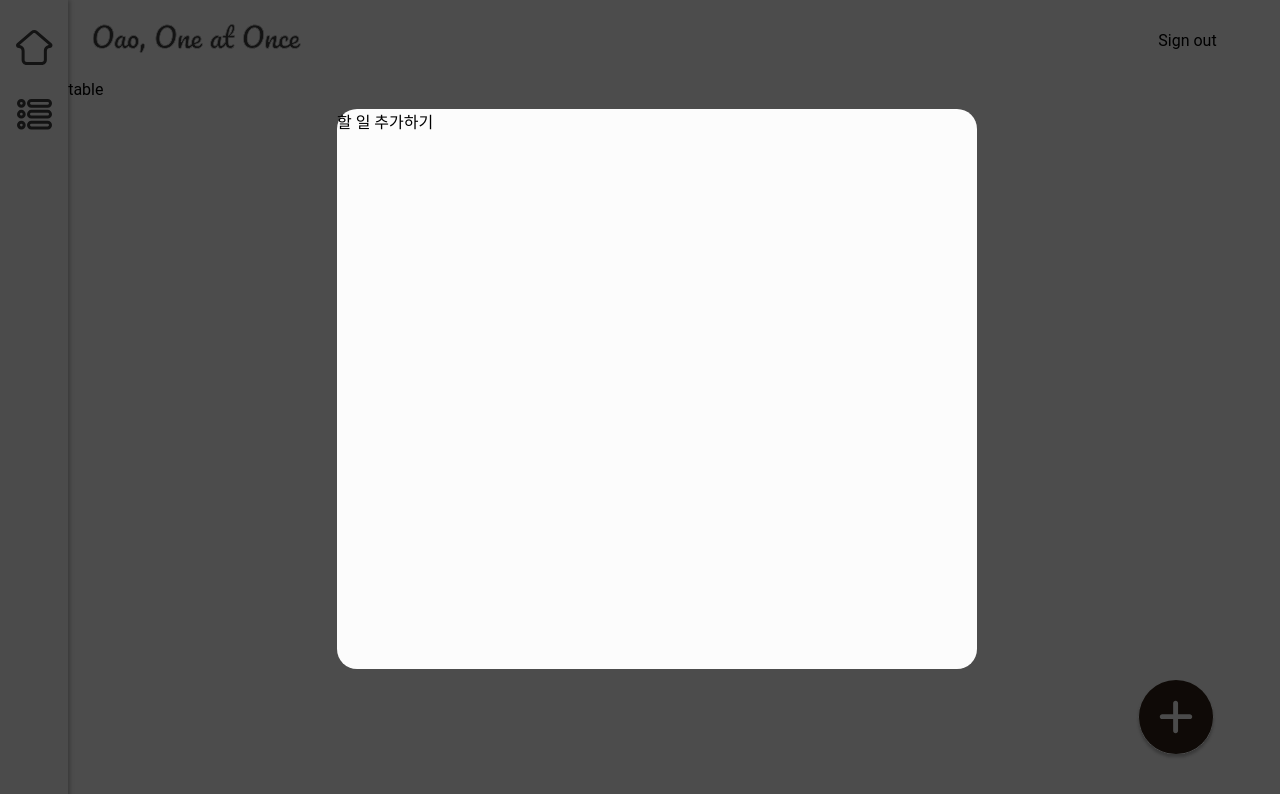
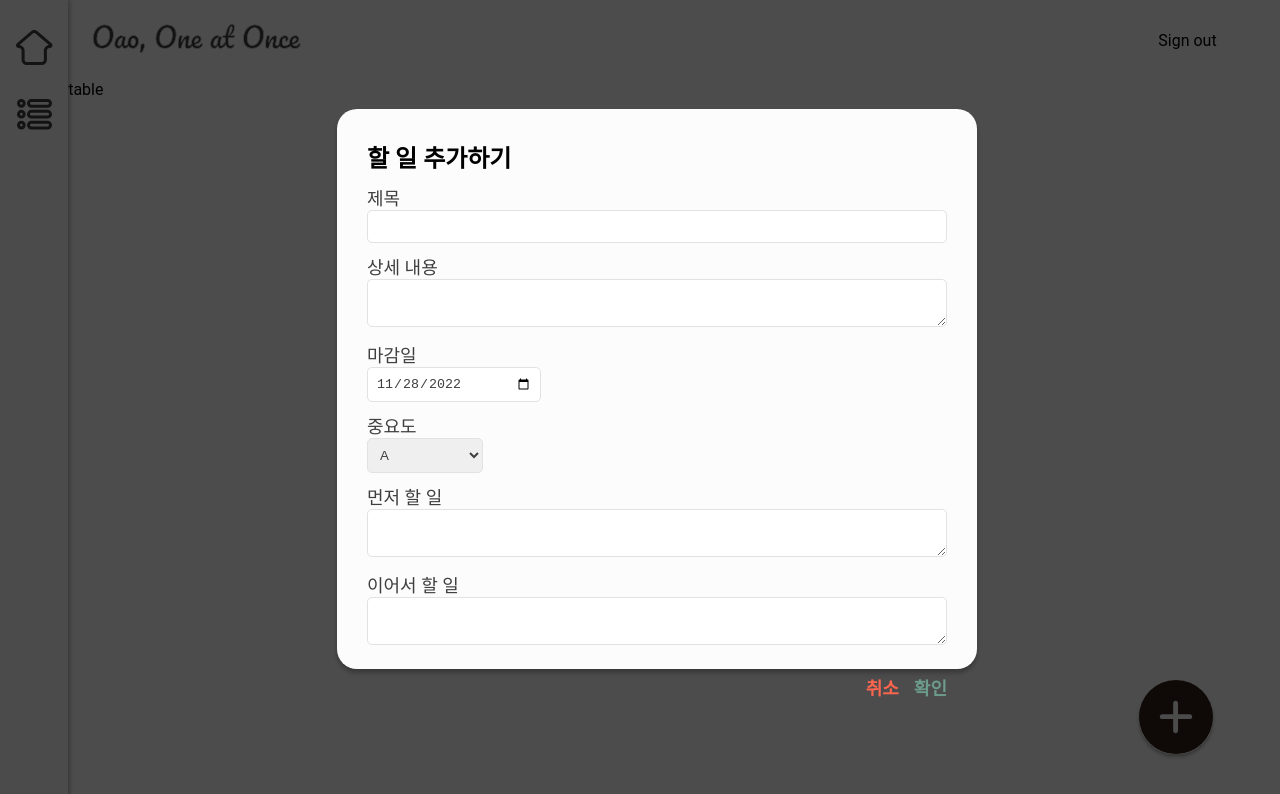
Before and after one commit to boostcampwm-2022/web20-OAO, a React (Vite) app in the folder client/: page /table in a window 1280 px wide. Both pictures are taken after a click on the button 1176 px from the left and 721 px from the top of the page. Shown: the top 794 px of the page. Built offline with nearby package versions, Linux system fonts and the light colour scheme.

Commit message:
feat: todo modal 추가(레이아웃, 이벤트)

```diff
--- a/client/src/App.tsx
+++ b/client/src/App.tsx
@@ -2,6 +2,7 @@ import { ReactElement } from 'react';
 import { BrowserRouter, Routes, Route } from 'react-router-dom';
 import { Provider } from 'jotai';
 import styled from 'styled-components';
+import { ToastContainer } from 'react-toastify';
 
 import Header from './container/Header';
 import Menubar from './container/Menubar';
@@ -17,6 +18,7 @@ const App = (): ReactElement => {
   return (
     <Provider>
       <BrowserRouter>
+        <ToastContainer />
         <OverLay />
         <Menubar />
         <Wrapper>
--- /dev/null
+++ b/client/src/components/LabeledInput.tsx
@@ -0,0 +1,87 @@
+import { ReactElement, useState, memo } from 'react';
+import Text from '@components/Text';
+import { PRIMARY_COLORS } from '@util/Constants';
+import { getTodayDate } from '@util/Common';
+
+import styled from 'styled-components';
+import Select from '@components/Select';
+import { toast } from 'react-toastify';
+
+const { darkGray, lightGray } = PRIMARY_COLORS;
+
+interface InputProps {
+  label: string;
+  maxLength: number | string;
+  type: string;
+  id: string;
+}
+
+const Wrapper = styled.div`
+  width: 100%;
+
+  & {
+    width: 100%;
+    gap: 5px;
+  }
+  > *:focus {
+    outline: 1px solid ${darkGray};
+  }
+  > input,
+  textarea,
+  select {
+    padding: 8px;
+    border: 1px solid ${lightGray};
+    border-radius: 5px;
+    color: ${darkGray};
+  }
+  > input[type='text'],
+  textarea {
+    &:last-child {
+      width: 100%;
+    }
+  }
+  > input[type='date'] {
+    &:last-child {
+      width: 30%;
+    }
+  }
+`;
+
+const LabeledInput = ({ label, maxLength, type, id }: InputProps): ReactElement => {
+  const [input, setInput] = useState('');
+  const [dateInput, setDateInput] = useState(getTodayDate());
+
+  const handleOnChangeText = (e: React.ChangeEvent<HTMLInputElement>): void => {
+    const { value } = e.target;
+
+    if (maxLength === Number.MAX_VALUE || maxLength < 0) {
+      return setInput(value);
+    }
+    if (maxLength > value.length) {
+      return setInput(value);
+    }
+    toast.error('제목은 50자 이상 입력 불가능합니다.');
+  };
+
+  const handleOnChangeDate = (e: React.ChangeEvent<HTMLInputElement>): void => {
+    const { value } = e.target;
+
+    if (getTodayDate() <= value) {
+      return setDateInput(value);
+    }
+
+    toast.error('새로 생성하는 Todo는 과거로 설정 불가능합니다.');
+  };
+
+  return (
+    <Wrapper>
+      <Text text={label} fontFamily={'SanSerif'} fontSize={'18px'} color={darkGray} fontWeight={'500'} />
+      {type === 'text' && <input value={input} onChange={handleOnChangeText} type={type} id={id} />}
+      {type === 'textarea' && <textarea id={id} />}
+      {type === 'select' && <Select options={['A', 'B', 'C']} id={id} />}
+      {type === 'date' && <input type="date" value={dateInput} id={id} onChange={handleOnChangeDate} />}
+    </Wrapper>
+  );
+};
+
+export default memo(LabeledInput);
--- /dev/null
+++ b/client/src/components/Select.tsx
@@ -0,0 +1,28 @@
+import { PRIMARY_COLORS } from '@util/Constants';
+import { ReactElement, memo } from 'react';
+import styled from 'styled-components';
+
+const { lightGray, black } = PRIMARY_COLORS;
+
+const StyledSelect = styled.select`
+  width: 20%;
+  border: 1px solid ${lightGray};
+  border-radius: 5px;
+  padding: 8px;
+  color: ${black};
+`;
+
+const Select = ({ options, id }: { options: string[]; id: string }): ReactElement => {
+  return (
+    <StyledSelect id={id}>
+      {options.map((value) => {
+        return (
+          <option key={value} value={value}>
+            {value}
+          </option>
+        );
+      })}
+    </StyledSelect>
+  );
+};
+export default memo(Select);
--- a/client/src/container/TableModal.tsx
+++ b/client/src/container/TableModal.tsx
@@ -1,32 +1,53 @@
-import { TABLE_MODALS, PRIMARY_COLORS } from '@util/Constants';
+import { memo, ReactElement, useEffect, useRef, useState } from 'react';
+import styled from 'styled-components';
+import { useAtom } from 'jotai';
+
 import Text from '@components/Text';
+
+import { TABLE_MODALS, PRIMARY_COLORS, MODAL_INPUT_LIST, MODAL_LABEL_ID } from '@util/Constants';
 import { modalTypeAtom } from '@util/GlobalState';
-import { useAtom } from 'jotai';
-import { memo, ReactElement, useEffect, useState } from 'react';
-import styled from 'styled-components';
 
-const { create, update } = TABLE_MODALS;
-const { offWhite } = PRIMARY_COLORS;
+import LabeledInput from '@components/LabeledInput';
+import Button from '@components/Button';
+import { getModalValues } from '@util/Common';
 
-const Wrapper = styled.div`
+const { create, update, none } = TABLE_MODALS;
+const { offWhite, red, blue } = PRIMARY_COLORS;
+
+interface WrapperProps {
+  ref: any;
+}
+
+const Wrapper = styled.div<WrapperProps>`
   width: 50vw;
   height: 70vh;
   top: 150%;
   left: 21vw;
   position: absolute;
   background-color: ${offWhite};
+  box-shadow: 0px 4px 4px rgba(0, 0, 0, 0.25);
+  border-radius: 20px;
   z-index: 100;
-  border-radius: 20px;
   display: flex;
   flex-direction: column;
   align-items: flex-start;
-  padding: 0px;
+  padding: 30px;
   gap: 10px;
+`;
+
+const ButtonWrapper = styled.div`
+  width: 100%;
+  display: flex;
+  gap: 15px;
+  padding-top: 15px;
+  text-align: right;
+  justify-content: flex-end;
 `;
 
 const TableModal = (): ReactElement => {
   const [modalType, setModalType] = useAtom(modalTypeAtom);
   const [modalHeader, setModalHeader] = useState('');
+  const modalWrapper = useRef<HTMLInputElement>();
 
   useEffect(() => {
     if (modalType === create) {
@@ -35,12 +56,52 @@ const TableModal = (): ReactElement => {
     if (modalType === update) {
       return setModalHeader('할 일 수정하기');
     }
-    setModalHeader('');
+    setModalHeader(none);
   }, [modalType]);
 
+  const setComplete = (): void => {
+    let newData = {};
+
+    if (modalWrapper.current === undefined) {
+      return;
+    }
+
+    const userInputs = getModalValues(modalWrapper.current);
+
+    userInputs.forEach((item) => {
+      const { id, value } = item;
+      newData = { ...newData, [id]: value };
+    });
+
+    console.log(newData);
+  };
+
+  const setCancel = (): void => {
+    setModalType(none);
+  };
+
   return (
-    <Wrapper>
-      <Text text={modalHeader} />
+    <Wrapper ref={modalWrapper}>
+      <Text text={modalHeader} fontFamily={'SanSerif'} fontSize={'24px'} fontWeight={'600'} />
+      {MODAL_INPUT_LIST.map((item) => {
+        const { type, label, maxLength } = item;
+        return (
+          <LabeledInput
+            key={`${label}-${type}`}
+            id={MODAL_LABEL_ID[label as keyof typeof MODAL_LABEL_ID]}
+            label={label}
+            maxLength={maxLength}
+            type={type}
+          />
+        );
+      })}
+      <ButtonWrapper>
+        <Button context={<Text text="취소" color={red} fontWeight={'700'} fontSize={'18px'} />} onClick={setCancel} />
+        <Button
+          context={<Text text="확인" color={blue} fontWeight={'700'} fontSize={'18px'} />}
+          onClick={setComplete}
+        />
+      </ButtonWrapper>
     </Wrapper>
   );
 };
--- a/client/src/page/Main.tsx
+++ b/client/src/page/Main.tsx
@@ -11,10 +11,9 @@ import TodoContents from '@container/TodoContents';
 import useTodoList from '../hooks/useTodoList';
 
 import { isFinishedAtom, modalTypeAtom } from '@util/GlobalState';
+import { TABLE_MODALS } from '@util/Constants';
 
 import 'react-toastify/dist/ReactToastify.css';
-import { TABLE_MODALS } from '@util/Constants';
-import OverLay from '@components/OverLay';
 
 const Wrapper = styled.div`
   height: 90vh;
@@ -24,10 +23,18 @@ const Wrapper = styled.div`
   align-items: center;
 `;
 
+const { none } = TABLE_MODALS;
+
 const Main = (): ReactElement => {
   const [, activeTodo] = useTodoList();
   const [isFinished] = useAtom(isFinishedAtom);
   const [modalType, setModalType] = useAtom(modalTypeAtom);
+
+  useEffect(() => {
+    if (modalType !== none) {
+      setModalType(none);
+    }
+  }, []);
 
   useEffect(() => {
     if (isFinished) {
@@ -47,7 +54,6 @@ const Main = (): ReactElement => {
       ) : (
         <div>Good Job bbb</div>
       )}
-      <ToastContainer />
     </Wrapper>
   );
 };
--- a/client/src/util/Common.ts
+++ b/client/src/util/Common.ts
@@ -26,3 +26,11 @@ const getFormattedDate = (todoUntil: string): string => {
 export const isSameObject = (obj1: any, obj2: any): boolean => {
   return JSON.stringify(obj1) === JSON.stringify(obj2);
 };
+
+export const getModalValues = (div: Element): any[] => {
+  return [...div.querySelectorAll('textarea'), ...div.querySelectorAll('select'), ...div.querySelectorAll('input')];
+};
+
+export const getTodayDate = (): string => {
+  return new Date().toJSON().split('T')[0];
+};
--- a/client/src/util/Constants.ts
+++ b/client/src/util/Constants.ts
@@ -49,3 +49,21 @@ export enum TABLE_MODALS {
   delete = 'delete',
   none = 'none',
 }
+
+export const MODAL_INPUT_LIST = [
+  { label: '제목', maxLength: 50, type: 'text' },
+  { label: '상세 내용', maxLength: Number.MAX_VALUE, type: 'textarea' },
+  { label: '마감일', type: 'date', maxLength: -1 },
+  { label: '중요도', type: 'select', maxLength: -1 },
+  { label: '먼저 할 일', maxLength: Number.MAX_VALUE, type: 'textarea' },
+  { label: '이어서 할 일', maxLength: Number.MAX_VALUE, type: 'textarea' },
+];
+
+export const MODAL_LABEL_ID = {
+  제목: 'title',
+  '상세 내용': 'contents',
+  마감일: 'until',
+  중요도: 'importance',
+  '먼저 할 일': 'prev',
+  '이어서 할 일': 'next',
+};
```
Also changed, not shown: client/src/components/Input.tsx (added, +20 -0 lines), client/src/hooks/useTextInput.tsx (added, +15 -0 lines).
